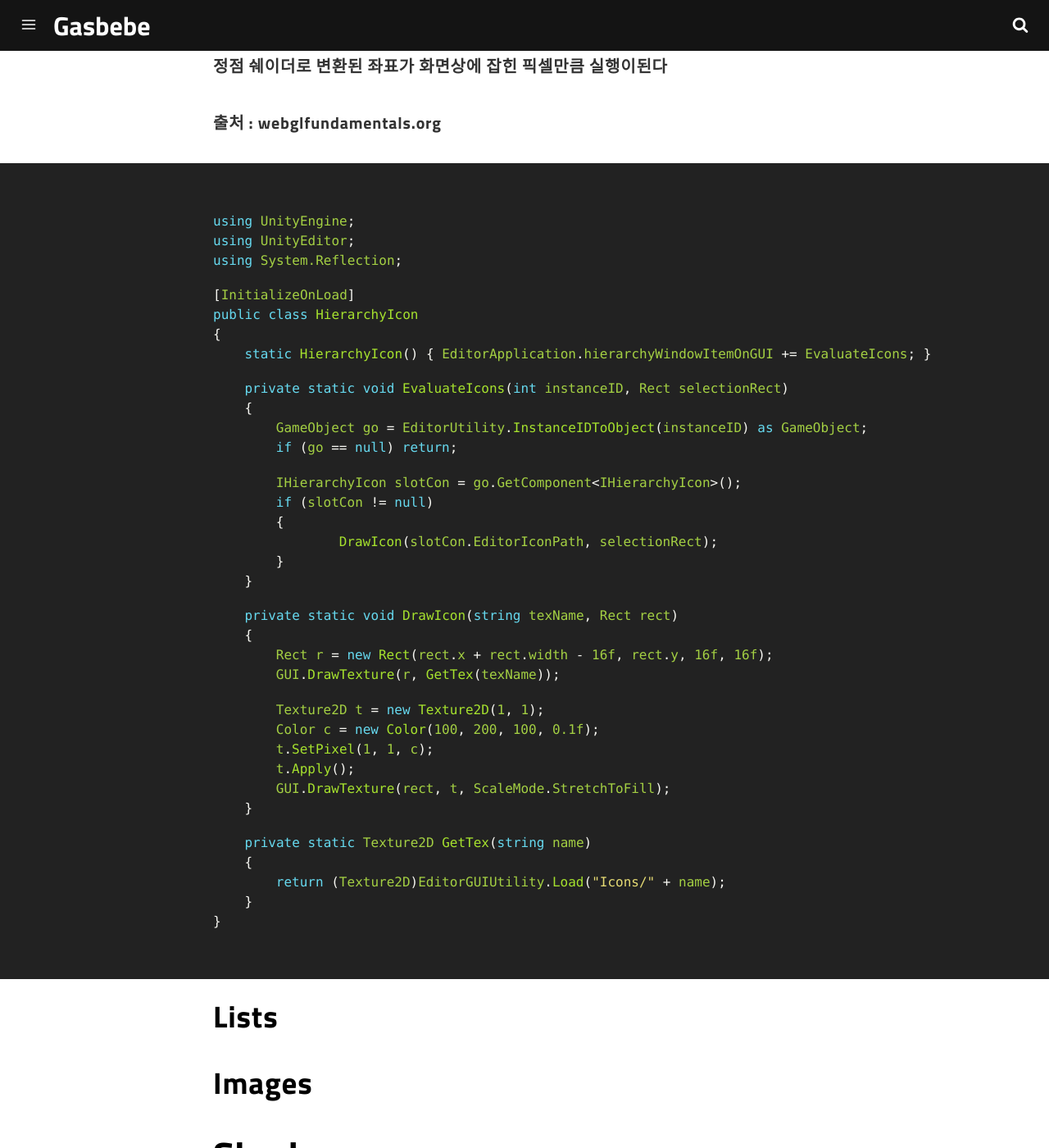
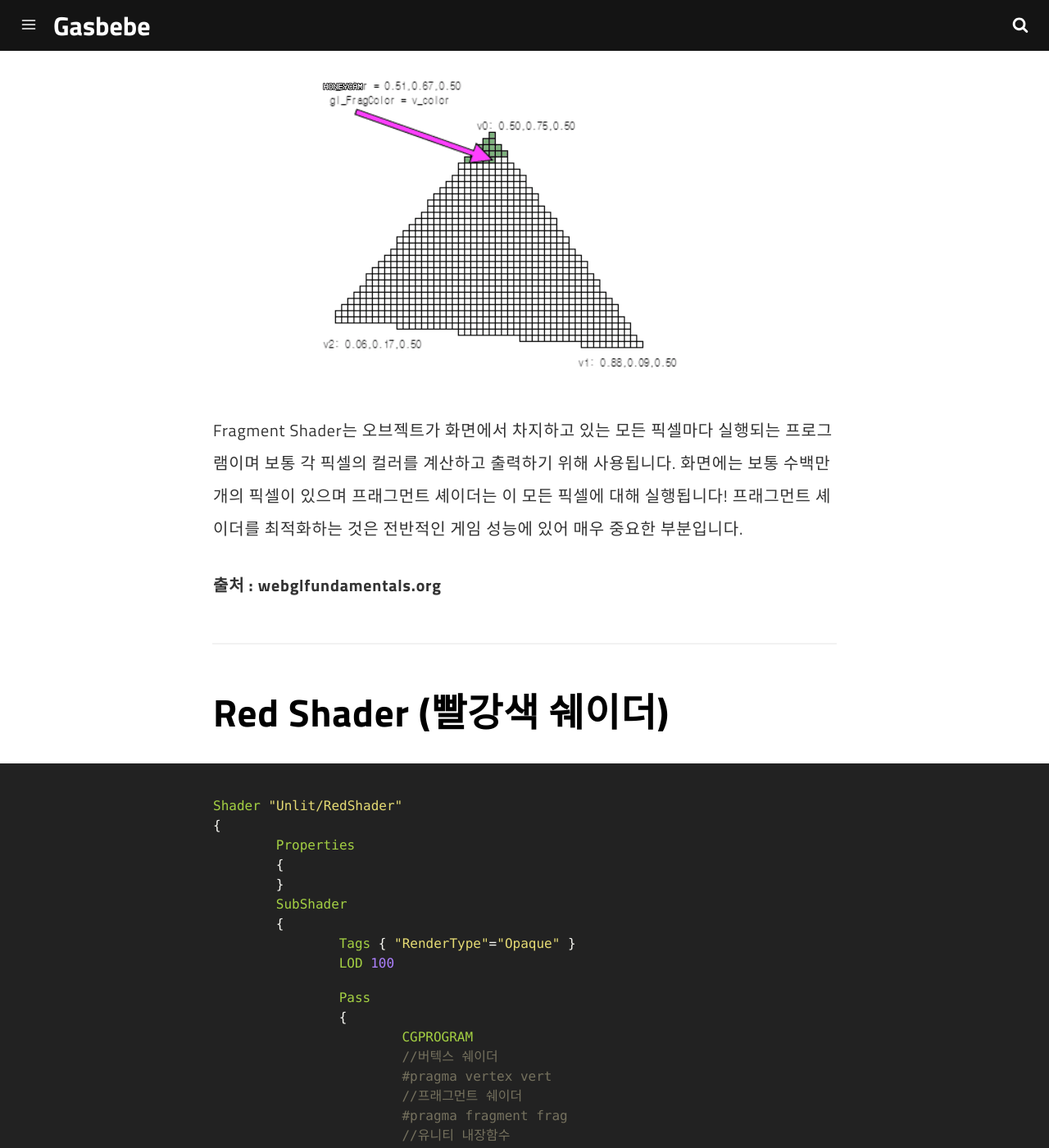
Before and after one commit to Gasbebe/Gasbebe.github.io, a Jekyll site: the page built from _posts/2018-09-09-shader.md, in a window 1280 px wide and 1400 px high, scrolled down 2182 px. Shown: the whole window at 82% size. Built offline with Jekyll 4.4.1, drawn with Linux system fonts in a browser that asks for light colours; comment, search, counter and statistics services are not loaded; some of the changed text lies outside the part shown.

Commit message:
shader post update

````diff
--- a/_posts/2018-09-09-shader.md
+++ b/_posts/2018-09-09-shader.md
@@ -13,80 +14,89 @@ introduction: 쉐이더 기본동작 원리
 
 ![pipeline](\images\pipeline.png)
 
+기본적인 렌더링 파이프라인 (조금 씩 GPU마다 다를수있습니다)
+
+일단 기본적인 정점쉐이더랑 프래그먼트쉐이더(픽셀쉐이더)를 다루어 보겠다.
+
+------
+
+
+
 # Vertex Shader(정점 쉐이더)
+
+
 
 ![vertex-shader-anim](\images\vertex-shader-anim.gif)
 
-**정점 쉐이더는 모델이 가지고 있는 정점에 갯수만큼 실행이 된다**
+Vertex Shader 는 3D 모델의 각 버텍스에서 실행되는 프로그램입니다. 많은 경우 버텍스 셰이더는 특별히 흥미로운 동작을 하지는 않습니다. 여기서는 버텍스 위치를 오브젝트 공간에서 이른바 “클립 공간”으로 변환하기만 합니다. GPU 가 오브젝트를 화면에 래스터화하기 위해 클립 공간을 사용합니다. 프래그먼트 셰이더에서 텍스처를 샘플링하기 위해 필요로 합니다.
+
+**출처 : webglfundamentals.org**
+
+------
 
 
-
-**출처 : webglfundamentals.org**
 
 # Fragment Shader(프래그멘트 쉐이더)
 
 ![fragmentAnim](\images\fragmentAnim.gif)
 
-**정점 쉐이더로 변환된 좌표가 화면상에 잡힌 픽셀만큼 실행이된다**
+Fragment Shader는 오브젝트가 화면에서 차지하고 있는 모든 픽셀마다 실행되는 프로그램이며 보통 각 픽셀의 컬러를 계산하고 출력하기 위해 사용됩니다. 화면에는 보통 수백만 개의 픽셀이 있으며 프래그먼트 셰이더는 이 모든 픽셀에 대해 실행됩니다! 프래그먼트 셰이더를 최적화하는 것은 전반적인 게임 성능에 있어 매우 중요한 부분입니다.
 
 **출처 : webglfundamentals.org**
 
-
-```cs
-
-using UnityEngine;
-using UnityEditor;
-using System.Reflection;
-
-[InitializeOnLoad]
-public class HierarchyIcon
-{
-    static HierarchyIcon() { EditorApplication.hierarchyWindowItemOnGUI += EvaluateIcons; }
-
-    private static void EvaluateIcons(int instanceID, Rect selectionRect)
-    {
-        GameObject go = EditorUtility.InstanceIDToObject(instanceID) as GameObject;
-        if (go == null) return;
-
-        IHierarchyIcon slotCon = go.GetComponent<IHierarchyIcon>();
-        if (slotCon != null)
-        {
-        	DrawIcon(slotCon.EditorIconPath, selectionRect);
-        }
-    }
-
-    private static void DrawIcon(string texName, Rect rect)
-    {
-        Rect r = new Rect(rect.x + rect.width - 16f, rect.y, 16f, 16f);
-        GUI.DrawTexture(r, GetTex(texName));
-
-        Texture2D t = new Texture2D(1, 1);
-        Color c = new Color(100, 200, 100, 0.1f);
-        t.SetPixel(1, 1, c);
-        t.Apply();
-        GUI.DrawTexture(rect, t, ScaleMode.StretchToFill);
-    }
-
-    private static Texture2D GetTex(string name)
-    {
-        return (Texture2D)EditorGUIUtility.Load("Icons/" + name);
-    }
-}
-
-```
-
-## Lists
+------
 
 
 
-## Images
+# Red Shader (빨강색 쉐이더)
 
+```c++
+Shader "Unlit/RedShader"
+{
+	Properties
+	{
+	}
+	SubShader
+	{
+		Tags { "RenderType"="Opaque" }
+		LOD 100
 
+		Pass
+		{
+			CGPROGRAM
+			//버텍스 쉐이더
+			#pragma vertex vert
+			//프래그먼트 쉐이더
+			#pragma fragment frag
+			//유니티 내장함수
+			#include "UnityCG.cginc"
 
-# Shader
+			struct appdata
+			{
+				float4 vertex : POSITION; //정점 위치정보 시멘틱(Sementic)
+			};
 
-minimal shader
+			struct v2f
+			{
+				float4 vertex : SV_POSITION; //SV는 System Value를 뜻한다
+			};
 
-//==============================================================================
+			//3D오브젝트 정점갯수만큼 실행이된다
+			v2f vert (appdata v)
+			{
+				v2f o;
+				o.vertex = UnityObjectToClipPos(v.vertex);
+				return o;
+			}
 
-//==============================================================================
+			//정점쉐이더가 모두 끝난후 픽셀쉐이더가 실행이 된다
+			fixed4 frag (v2f i) : SV_Target
+			{
+				fixed4 col = fixed4(1,0,0,1);
+				return col;
+			}
+			ENDCG
+		}
+	}
+}
+```
````
Also changed, not shown: other parts of _posts/2018-09-09-shader.md (+1 -0 lines).
